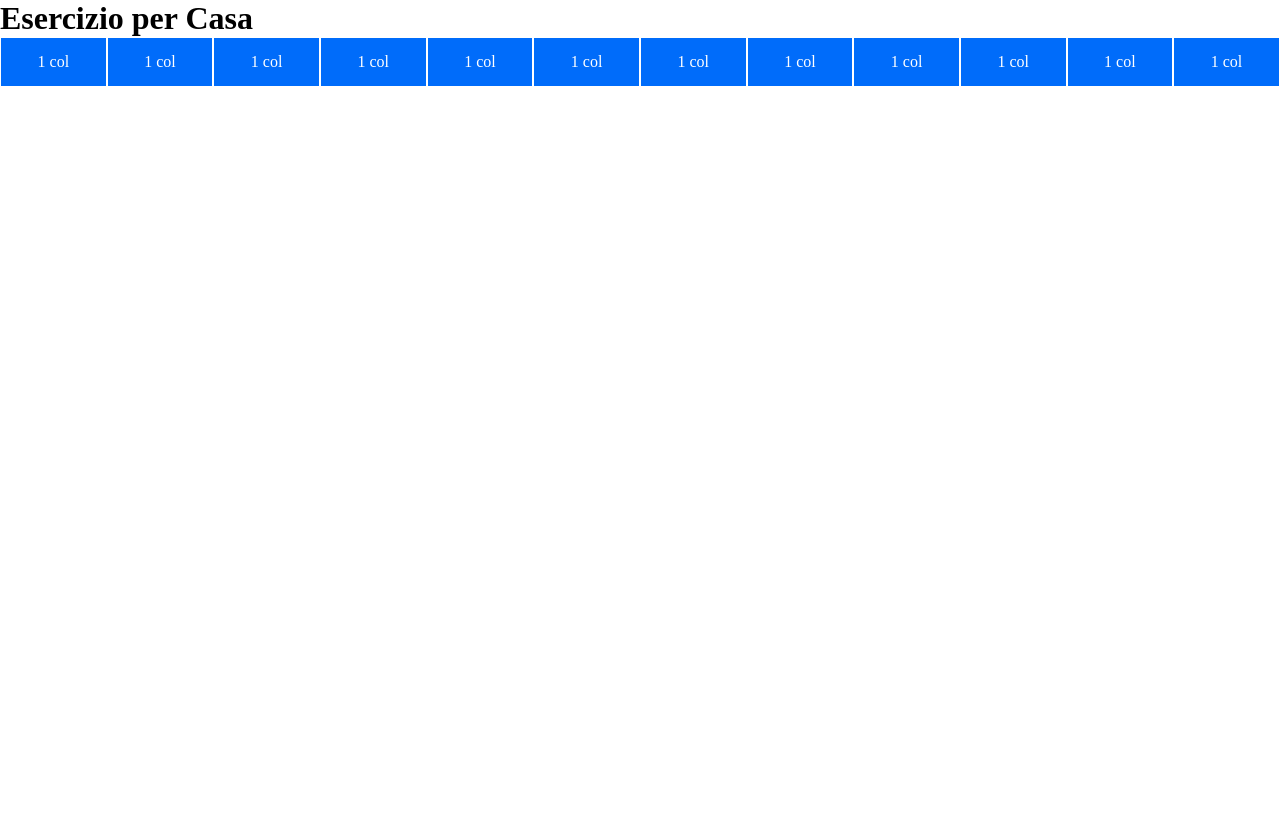
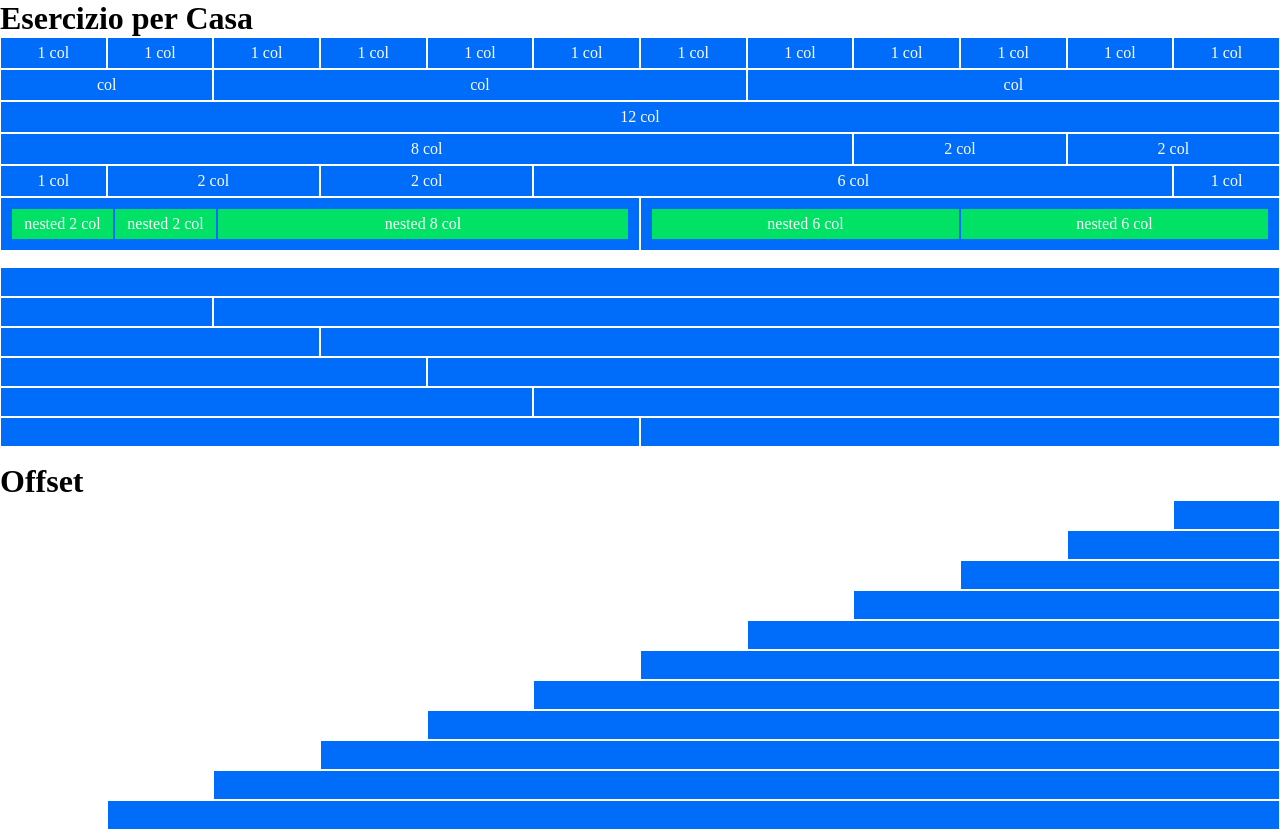
Before and after one commit to federicaarosio/html-css-12bool, a plain HTML site: page index.html in a window 1280 px wide. Before the commit the page ends 800 px from the top, so only its background shows below. Drawn offline with Linux system fonts and the light colour scheme.

Commit message:
added offset

```diff
--- a/index.html
+++ b/index.html
@@ -25,6 +25,127 @@
       <div class="col-1">1 col</div>
       <div class="col-1">1 col</div>
     </div>
+
+    <div class="row">
+      <div class="col-2">col</div>
+      <div class="col-5">col</div>
+      <div class="col-5">col</div>
+    </div>
+
+    <div class="row">
+      <div class="col-12">12 col</div>
+    </div>
+
+    <div class="row">
+      <div class="col-8">8 col</div>
+      <div class="col-2">2 col</div>
+      <div class="col-2">2 col</div>
+    </div>
+
+    <div class="row">
+      <div class="col-1">1 col</div>
+      <div class="col-2">2 col</div>
+      <div class="col-2">2 col</div>
+      <div class="col-6">6 col</div>
+      <div class="col-1">1 col</div>
+    </div>
+
+    <div class="row margin-bottom">
+      <div class="col-6">
+        <div class="row">
+          <div class="col-2 green">nested 2 col</div>
+          <div class="col-2 green">nested 2 col</div>
+          <div class="col-8 green">nested 8 col</div>
+        </div>
+      </div>
+      <div class="col-6">
+        <div class="row">
+          <div class="col-6 green">nested 6 col</div>
+          <div class="col-6 green">nested 6 col</div>
+        </div>
+      </div>
+    </div>
+
+    <div class="row">
+      <div class="col-12"></div>
+    </div>
+
+    <div class="row">
+      <div class="col-2"></div>
+      <div class="col-10"></div>
+    </div>
+
+    <div class="row">
+      <div class="col-3"></div>
+      <div class="col-9"></div>
+    </div>
+
+    <div class="row">
+      <div class="col-4"></div>
+      <div class="col-8"></div>
+    </div>
+
+    <div class="row">
+      <div class="col-5"></div>
+      <div class="col-7"></div>
+    </div>
+
+    <div class="row margin-bottom">
+      <div class="col-6"></div>
+      <div class="col-6"></div>
+    </div>
+
+
+    <h1>Offset</h1>
+    <div class="row">
+      <div class="col-1 col-offset-11"></div>
+    </div>
+
+    <div class="row">
+      <div class="col-2 col-offset-10"></div>
+    </div>
+
+    <div class="row">
+      <div class="col-3 col-offset-9"></div>
+    </div>
+
+    <div class="row">
+      <div class="col-4 col-offset-8"></div>
+    </div>
+
+    <div class="row">
+      <div class="col-5 col-offset-7"></div>
+    </div>
+
+    <div class="row">
+      <div class="col-6 col-offset-6"></div>
+    </div>
+
+    <div class="row">
+      <div class="col-7 col-offset-5"></div>
+    </div>
+
+    <div class="row">
+      <div class="col-8 col-offset-4"></div>
+    </div>
+
+    <div class="row">
+      <div class="col-9 col-offset-3"></div>
+    </div>
+
+    <div class="row">
+      <div class="col-10 col-offset-2"></div>
+    </div>
+
+    <div class="row">
+      <div class="col-11 col-offset-1"></div>
+    </div>
+
+
+
+
+
+
   </main>
 
 </body>
--- a/style/style.css
+++ b/style/style.css
@@ -1,9 +1,18 @@
 [class^="col"]{
-  height: 50px;
   background-color: #006cfa;
   color: white;
   border: 1px solid white;
-  display: flex;
-  justify-content: center;
-  align-items: center;
+  line-height: 10px;
+  text-align: center;
+  padding: 10px;
+  min-height: 30px;
 }
+
+.green {
+  background-color: #00e165;
+  border: 1px solid #006cfa;
+}
+
+.margin-bottom {
+  margin-bottom: 1rem;
+}
```
